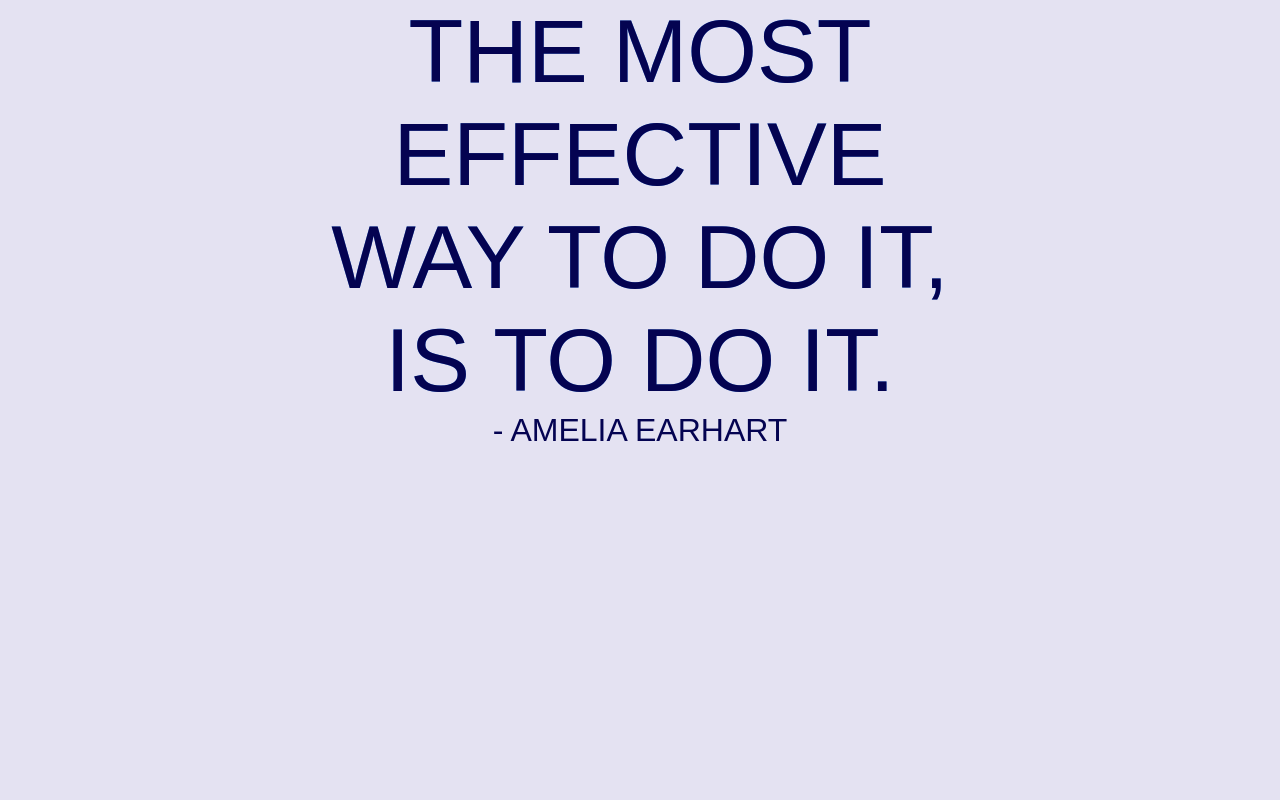
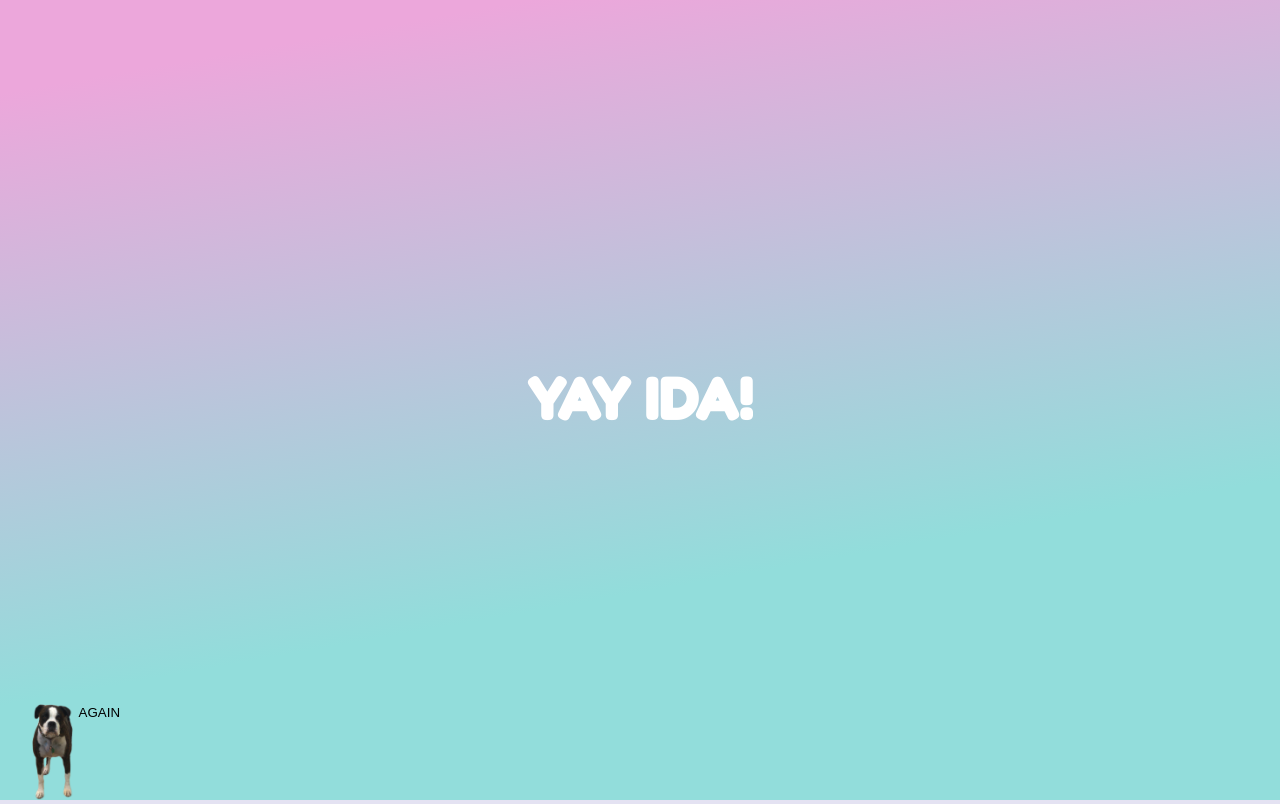
Before and after one commit to blakeface/ida-pants, a website built with Parcel: page src/index.html in a window 1280 px wide. Shown: the top 804 px of the page. Built offline with nearby package versions, Linux system fonts and the light colour scheme; a web font is replaced by a local one.

Commit message:
renamed magic to do-it. added intro yay section

```diff
--- a/src/index.html
+++ b/src/index.html
@@ -7,21 +7,64 @@
 		<link rel="stylesheet" href="./styles.scss" rel="preload" as="style" />
 	</head>
 	<body>
-    <section class="magic">
+		<section class="yay">
+			<span class="text">
+				<span class="text-inner text-inner-stroke">Yay Ida!</span>
+			</span>
+			<span class="text">
+				<span class="text-inner">Yay Ida!</span>
+			</span>
+			<span class="text text-full">
+				<span class="text-inner text-inner-stroke">Yay Ida!</span>
+			</span>
+			<span class="text">
+				<span class="text-inner text-inner-stroke">Yay Ida!</span>
+			</span>
+			<span class="text">
+				<span class="text-inner">Yay Ida!</span>
+			</span>
+			<span class="text text-full">
+				<span class="text-inner">Yay Ida!</span>
+			</span>
+			<span class="text">
+				<span class="text-inner text-inner-bottom">Yay Ida!</span>
+			</span>
+			<span class="text">
+				<span class="text-inner">Yay Ida!</span>
+			</span>
+			<span class="text text-full">
+				<span class="text-inner text-inner-stroke">Yay Ida!</span>
+			</span>
+			<span class="text">
+				<span class="text-inner text-inner-stroke text-inner-bottom"
+					>Yay Ida!</span
+				>
+			</span>
+			<span class="text">
+				<span class="text-inner">Yay Ida!</span>
+			</span>
+			<div class="ruby-wrapper">
+				<img src="./images/ruby.png" alt="ruby the dog" />
+				<button id="yay-button">again</button>
+			</div>
+		</section>
+
+		<section class="do-it">
 			<div class="quote-wrapper">
 				<h1
 					class="quote no-select"
-          data-heading="The most effective way to do it, is to do it."
+					data-heading="The most effective way to do it,"
 				>
-          <span
-            contenteditable
-            data-heading="The most effective way to do it, is to do it."
-            >The most effective way to do it, is to do it.</span
+					<span contenteditable data-heading="The most effective way to do it,"
+						>The most effective way to do it,</span
 					>
+				</h1>
+				<h1 class="quote no-select" data-heading="is to do it.">
+					<span contenteditable data-heading="is to do it.">is to do it.</span>
 				</h1>
 			</div>
 
-			<p class="author hidden">- Amelia Earhart</p>
+			<p class="author">- Amelia Earhart</p>
 		</section>
 		<script src="./index.js"></script>
 	</body>
--- a/src/index.js
+++ b/src/index.js
@@ -1,15 +1,112 @@
 window.onload = function() {
-  initMagicSection()
+	initYay();
 };
 
-window.addEventListener('resize', () => initMagicSection());
+// window.addEventListener("resize");
 
+function initYay() {
+	const el = document.querySelector(".yay");
+	const textFX = new TextFX(el);
+	textFX.hide().then(() => textFX.show());
 
-function initMagicSection() {
-  const $magicEl = document.querySelector(".magic .quote");
-  const $magicAuthor = document.querySelector(".magic .author");
+	const button = document.querySelector("#yay-button");
+	button.addEventListener("click", () =>
+		textFX.hide().then(() => textFX.show())
+	);
+}
 
-  console.log($magicEl.offsetHeight, $magicEl.parentNode)
-  $magicEl.parentNode.style.height = $magicEl.offsetHeight + "px";
-	$magicAuthor.classList.remove("hidden");
+class TextFX {
+	/**
+	borrowed from:
+	https://github.com/codrops/TextTrailEffect/blob/master/js/demo4.js
+  */
+
+	constructor(el) {
+		this.DOM = { el: el };
+		this.DOM.texts = [...this.DOM.el.querySelectorAll(".text")];
+		this.middleIdx = Math.floor(this.DOM.texts.length / 2);
+		this.loopInterval = 80;
+	}
+
+	// main show/hide methods
+	show({ dir = "both", halfwayCallback = null } = {}) {
+		return new Promise((resolve, reject) => {
+			const loopHide = pos => {
+				if (this.middleIdx - pos === this.middleIdx) {
+					setTimeout(resolve, this.loopInterval);
+					return;
+				}
+				this.hideText(pos, dir);
+				setTimeout(() => loopHide(pos - 1), this.loopInterval);
+			};
+			const loopShow = pos => {
+				if (this.middleIdx - pos > this.middleIdx) {
+					if (halfwayCallback && typeof halfwayCallback === "function") {
+						halfwayCallback();
+					}
+					loopHide(this.middleIdx);
+					return;
+				}
+				this.showText(pos, dir);
+				setTimeout(() => loopShow(pos - 1), this.loopInterval);
+			};
+			loopShow(this.middleIdx);
+		});
+	}
+	hide({ dir = "both", halfwayCallback = null } = {}) {
+		return new Promise((resolve, reject) => {
+			const loopHide = pos => {
+				if (this.middleIdx - pos < 0) {
+					setTimeout(resolve, this.loopInterval);
+					return;
+				}
+				this.hideText(pos, dir);
+				setTimeout(() => loopHide(pos + 1), this.loopInterval);
+			};
+			const loopShow = pos => {
+				if (this.middleIdx - pos < 0) {
+					if (halfwayCallback && typeof halfwayCallback === "function") {
+						halfwayCallback();
+					}
+					loopHide(0);
+					return;
+				}
+				this.showText(pos, dir);
+				setTimeout(() => loopShow(pos + 1), this.loopInterval);
+			};
+			loopShow(1);
+		});
+	}
+
+	// helper methods
+	hideText(pos, dir) {
+		this.toggleText("hide", pos, dir);
+	}
+	showText(pos, dir) {
+		this.toggleText("show", pos, dir);
+	}
+	toggleText(action, pos, dir) {
+		const changeStyle = {
+			up: () => {
+				this.DOM.texts[this.middleIdx - pos].style.opacity =
+					action === "show" ? 1 : 0;
+				this.DOM.texts[this.middleIdx - pos].style.transform = `translateX(${
+					pos === 0 && action === "show" ? 0 : -pos * 40
+				}px)`;
+			},
+			down: () => {
+				this.DOM.texts[this.middleIdx + pos].style.opacity =
+					action === "show" ? 1 : 0;
+				this.DOM.texts[this.middleIdx + pos].style.transform = `translateX(${
+					pos === 0 && action === "show" ? 0 : pos * 40
+				}px)`;
+			}
+		};
+		if (dir === "both") {
+			changeStyle["up"]();
+			changeStyle["down"]();
+		} else {
+			changeStyle[dir]();
+		}
+	}
 }
--- a/src/scss/_magic.scss
+++ b/src/scss/_do-it.scss
@@ -1,9 +1,10 @@
-.magic {
+.do-it {
 	/**
 	borrowed from:
 	https://codepen.io/mandymichael/pen/bWqyMN
 	*/
 
+	// variables
 	$background: #e4e2f2;
 	$face: #91d4ff;
 	$flourish: #fff;
@@ -20,14 +21,15 @@
 	}
 
 	background-color: $background;
+	// keep 100vh
+	padding-top: 15vh;
+	min-height: 85vh;
+
 	h1 {
 		@extend %text-basis;
 		font-size: 7vw;
-		top: 0%;
-		left: 50%;
-		transform: translate(-50%, 0%);
-		position: absolute;
 		color: $face;
+		position: relative;
 
 		&:before,
 		&:after,
@@ -36,8 +38,8 @@
 			content: attr(data-heading);
 			position: absolute;
 			overflow: hidden;
+			top: 0;
 			left: 0;
-			top: 0;
 			width: 100%;
 			z-index: 5;
 			font-weight: normal;
@@ -69,6 +71,11 @@
 		}
 	}
 
+	.quote-wrapper {
+		width: 70vw;
+		margin: 0 auto;
+	}
+
 	.author {
 		@extend %text-basis;
 		font-size: 2rem;
--- a/src/scss/_fonts.scss
+++ b/src/scss/_fonts.scss
@@ -22,3 +22,5 @@
 	font-family: "Rig Bold Inline";
 	src: url("https://s3-us-west-2.amazonaws.com/s.cdpn.io/209981/Rig-BoldInline.otf");
 }
+
+@import url("https://fonts.googleapis.com/css?family=Fredoka+One");
--- /dev/null
+++ b/src/scss/_yay.scss
@@ -0,0 +1,96 @@
+.yay {
+	/**
+	borrowed from:
+	https://tympanus.net/Development/TextTrailEffect/index4.html
+	*/
+
+	// variables
+	$text-color: #fff;
+	$font-trail-weight: 700;
+	$font-trail-lheight: 0.85;
+	$font-trail-family: Kanit, sans-serif;
+	$font-trail-size: 15vh;
+	$font-trail-family: "Fredoka One", cursive;
+
+	mix-blend-mode: color-dodge;
+	-webkit-font-smoothing: antialiased;
+	-moz-osx-font-smoothing: grayscale;
+
+	height: 100%;
+	width: 100%;
+	display: flex;
+	flex-direction: column;
+	align-items: center;
+	justify-content: center;
+	background-image: linear-gradient(
+		350deg,
+		rgba(146, 221, 219, 1) 31.2%,
+		rgba(236, 167, 219, 1) 90.9%
+	);
+
+	.text {
+		overflow: hidden;
+		flex: 1;
+		opacity: 0;
+		pointer-events: none;
+
+		&:nth-child(6) {
+			opacity: 1;
+		}
+	}
+
+	.text-full {
+		flex: none;
+	}
+
+	.text-inner {
+		display: block;
+		color: $text-color;
+		text-transform: uppercase;
+		font-size: 3.5rem;
+		font-weight: $font-trail-weight;
+		line-height: $font-trail-lheight;
+		font-family: $font-trail-family;
+	}
+
+	.text-inner-bottom {
+		transform: translate3d(0, -40%, 0);
+	}
+
+	.text-inner-stroke {
+		-webkit-text-stroke: 2px $text-color;
+		text-stroke: 2px $text-color;
+
+		-webkit-text-fill-color: transparent;
+		text-fill-color: transparent;
+
+		color: transparent;
+	}
+
+	.ruby-wrapper {
+		position: absolute;
+		bottom: 0;
+		left: 0;
+		display: flex;
+		flex-flow: row nowrap;
+		align-items: flex-start;
+
+		img {
+			height: 6rem;
+			width: auto;
+			margin-left: 2rem;
+		}
+
+		button {
+			border: none;
+			background: transparent;
+			text-transform: uppercase;
+			&:hover {
+				cursor: pointer;
+			}
+			&:focus {
+				outline: none;
+			}
+		}
+	}
+}
--- a/src/styles.scss
+++ b/src/styles.scss
@@ -1,3 +1,4 @@
 @import "./scss/global";
 @import "./scss/fonts";
-@import "./scss/magic";
+@import "./scss/do-it";
+@import "./scss/yay";
```
Also changed, not shown: src/images/ruby.png (added). Lines whose indentation alone changed are shown as unchanged.
